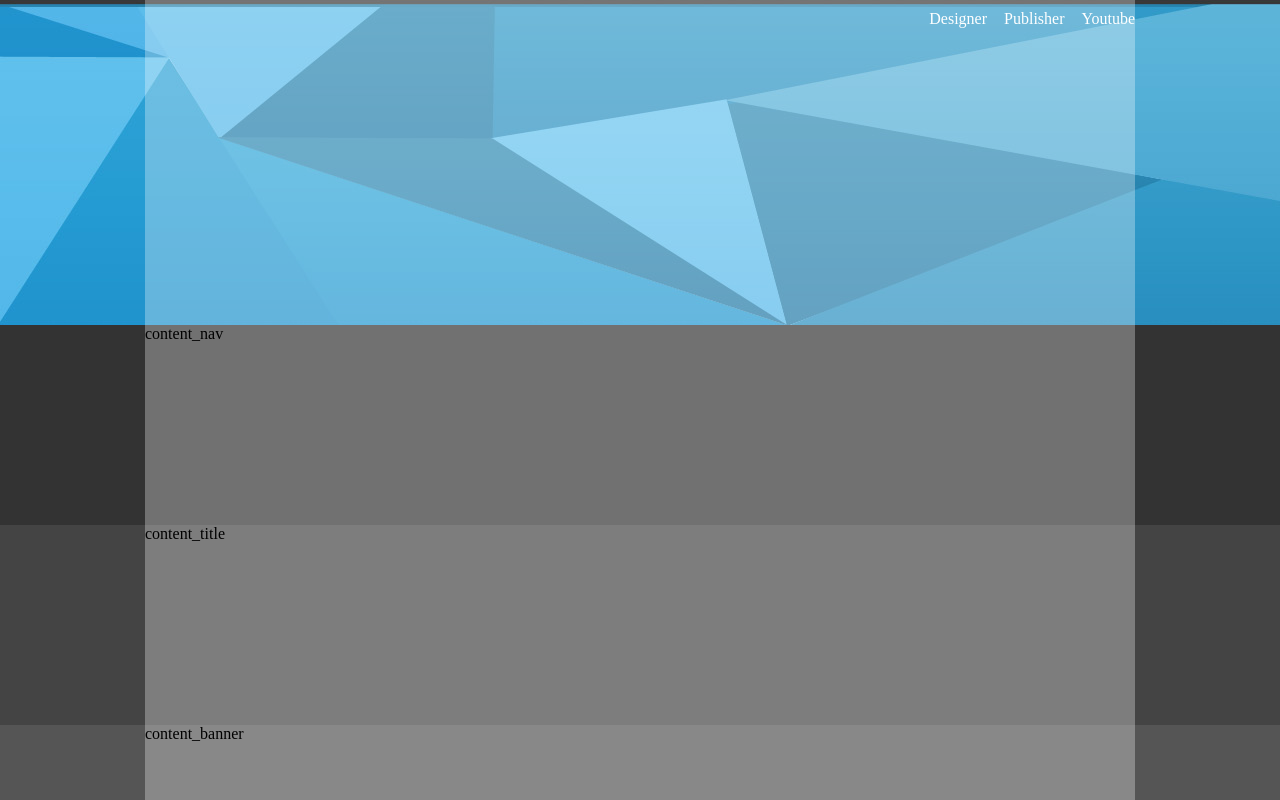
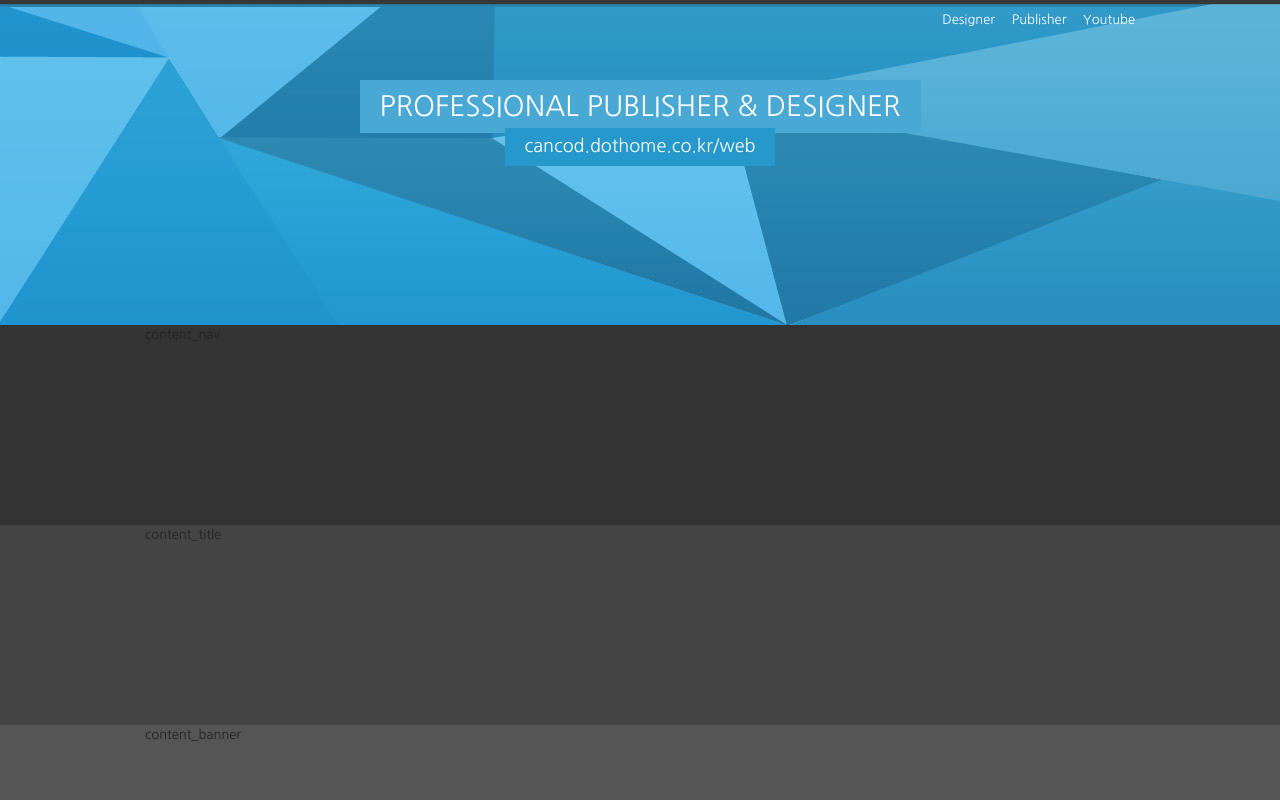
Before and after one commit to khr777/web_standard, a plain HTML site: page web/index.html in a window 1280 px wide. Shown: the top 800 px of the page. Drawn offline with Linux system fonts and the light colour scheme.

Commit message:
웹 표준 사이트 만들기(헤더타이틀, 웹 폰트, inline-block

```diff
--- a/web/css/reset.css
+++ b/web/css/reset.css
@@ -2,7 +2,7 @@
 
 /* 여백 초기화 */
 body, div, ul, li, dl, dt, ol, h1, h2, h3, h4, h5, h6, input, fieldset, legend, p,
-select, table, th, td, tr, textarea, button, form {
+select, table, th, td, tr, textarea, button, form, img {
     margin: 0;
     padding: 0;
 }
@@ -16,3 +16,11 @@ a {
 a:hover {
     color: #390;
 }
+
+/* 폰트 초기화 */
+body, input, textarea, select, button, table {
+    font-family:'Nanum Gothic', AppleSDGothicNeo-Regular,'Malgun Gothic','맑은 고딕',dotum,'돋움',sans-serif;
+    color: #222;
+    font-size: 13px;
+    line-height: 1.5;
+}
--- a/web/css/style.css
+++ b/web/css/style.css
@@ -74,7 +74,7 @@
     width: 990px;
     height: inherit;
     margin: 0 auto;
-    background: rgba(255, 255, 255, 0.3);
+    /* background: rgba(255, 255, 255, 0.3); */
 }
 
 /* 헤더 */
@@ -98,7 +98,27 @@
 }
 
 .header .header-title {
+    text-align: center;
+}
 
+.header .header-title h1 {
+    background-color: #4aa8d4;
+    font-size: 28px;
+    padding: 5px 20px 6px 20px;
+    display: inline-block;
+    color: #fff;
+    margin-top: 40px;
+    font-weight: normal;
+    text-transform: uppercase;
+}
+
+.header .header-title a {
+    display: inline-block;
+    background-color: #2698cb;
+    font-size: 18px;
+    color: #fff;
+    padding: 5px 20px 6px 20px;
+    margin-top: -5px;
 }
 
 .header .header-icon {
--- a/web/index.html
+++ b/web/index.html
@@ -14,6 +14,10 @@
     <!-- STYLE CSS -->
     <link rel="stylesheet" href="css/reset.css">
     <link rel="stylesheet" href="css/style.css">
+
+    <!-- 웹 폰트 -->
+    <link rel="preconnect" href="https://fonts.gstatic.com">
+    <link href="https://fonts.googleapis.com/css2?family=Nanum+Gothic&display=swap" rel="stylesheet">
 </head>
 
 <body>
@@ -33,7 +37,12 @@
                         <a href="https://to2.kr/bK9">Publisher</a>
                         <a href="https://www.youtube.com/channel/UCBEioSP02dSVuFDpyBexl8w">Youtube</a>
                     </div>
-                    <div class="header-title"></div>
+                    <!-- 헤더 메뉴 -->
+                    <div class="header-title">
+                        <h1>Professional Publisher &amp; Designer</h1><br>
+                        <a href="http://cancod.dothome.co.kr/web/">cancod.dothome.co.kr/web</a>
+                    </div>
+                    <!-- 헤더 타이틀 -->
                     <div class="header-icon"></div>
                 </div>
             </div>
```
